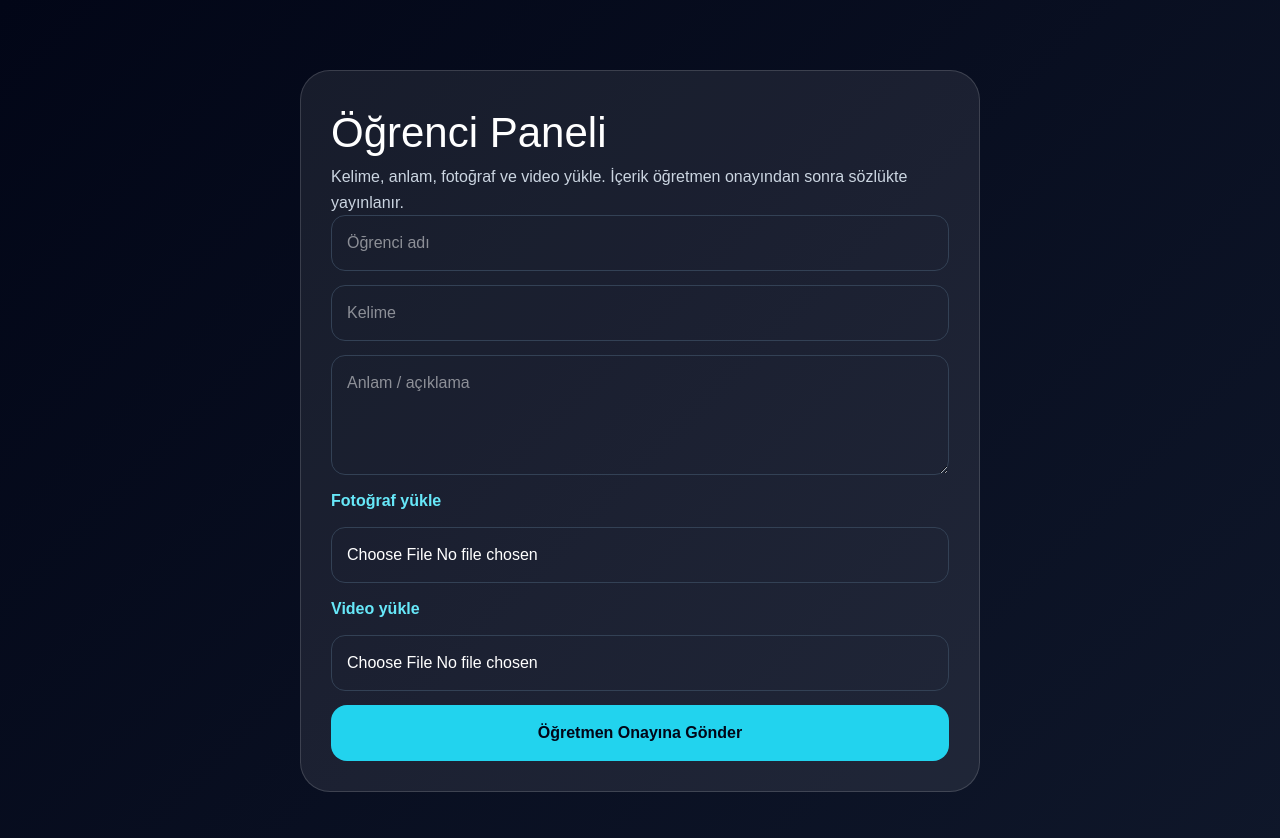
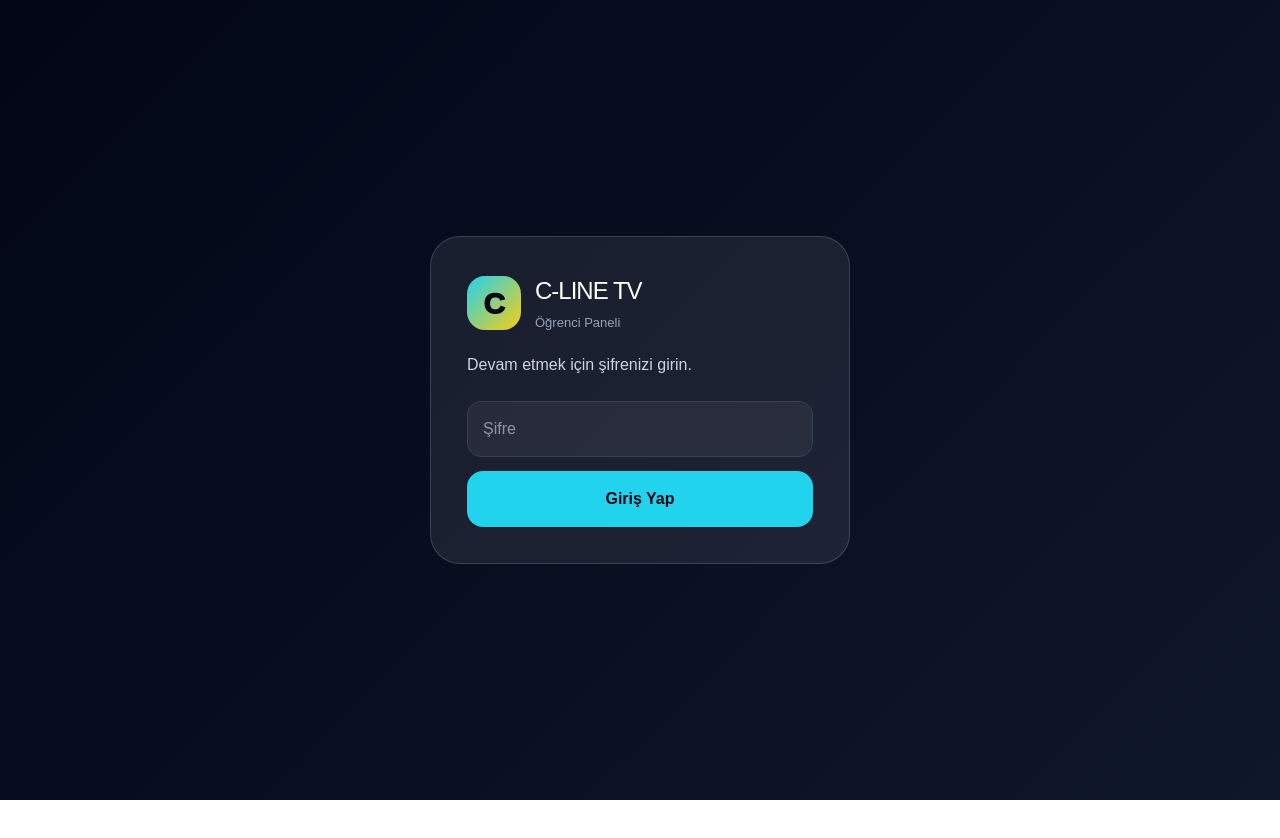
Before and after one commit to bakirkoybilsem1/c-line-tv, a Next.js app: page /student in a window 1280 px wide. Shown: the top 838 px of the page. After the commit the page ends 800 px from the top, so only its background shows below. Built offline with nearby package versions, Linux system fonts and the light colour scheme; no server answers.

Commit message:
Update page.tsx

```diff
--- a/app/student/page.tsx
+++ b/app/student/page.tsx
@@ -3,13 +3,29 @@
 import { useState } from "react";
 import { supabase } from "../../lib/supabase";
 
+const STUDENT_PASSWORD = "c-line12345";
+
 export default function StudentPage() {
+  const [authenticated, setAuthenticated] = useState(false);
+  const [passwordInput, setPasswordInput] = useState("");
+  const [authError, setAuthError] = useState("");
+
   const [word, setWord] = useState("");
   const [meaning, setMeaning] = useState("");
   const [studentName, setStudentName] = useState("");
   const [image, setImage] = useState<File | null>(null);
   const [video, setVideo] = useState<File | null>(null);
   const [message, setMessage] = useState("");
+
+  function handleLogin(e: React.FormEvent) {
+    e.preventDefault();
+    if (passwordInput === STUDENT_PASSWORD) {
+      setAuthenticated(true);
+      setAuthError("");
+    } else {
+      setAuthError("Hatalı şifre. Lütfen tekrar deneyin.");
+    }
+  }
 
   async function uploadFile(bucket: string, file: File) {
     const filePath = `${Date.now()}-${file.name}`;
@@ -63,6 +79,39 @@ export default function StudentPage() {
       console.error(err);
       setMessage("Hata oluştu. Supabase ayarlarını kontrol et.");
     }
+  }
+
+  if (!authenticated) {
+    return (
+      <main style={loginStyles.page}>
+        <div style={loginStyles.card}>
+          <div style={loginStyles.logoWrap}>
+            <div style={loginStyles.logo}>C</div>
+            <div>
+              <h1 style={loginStyles.brand}>C-LINE TV</h1>
+              <p style={loginStyles.brandSub}>Öğrenci Paneli</p>
+            </div>
+          </div>
+
+          <p style={loginStyles.desc}>Devam etmek için şifrenizi girin.</p>
+
+          <form onSubmit={handleLogin} style={loginStyles.form}>
+            <input
+              style={loginStyles.input}
+              type="password"
+              placeholder="Şifre"
+              value={passwordInput}
+              onChange={(e) => setPasswordInput(e.target.value)}
+              required
+            />
+            {authError && <p style={loginStyles.error}>{authError}</p>}
+            <button style={loginStyles.button} type="submit">
+              Giriş Yap
+            </button>
+          </form>
+        </div>
+      </main>
+    );
   }
 
   return (
@@ -124,6 +173,67 @@ export default function StudentPage() {
   );
 }
 
+const loginStyles: Record<string, React.CSSProperties> = {
+  page: {
+    minHeight: "100vh",
+    background: "linear-gradient(135deg, #020617, #0f172a)",
+    color: "white",
+    display: "flex",
+    alignItems: "center",
+    justifyContent: "center",
+    fontFamily: "Arial",
+    padding: 20,
+  },
+  card: {
+    width: "100%",
+    maxWidth: 420,
+    background: "rgba(255,255,255,.08)",
+    border: "1px solid rgba(255,255,255,.15)",
+    borderRadius: 30,
+    padding: 36,
+  },
+  logoWrap: {
+    display: "flex",
+    alignItems: "center",
+    gap: 14,
+    marginBottom: 20,
+  },
+  logo: {
+    width: 54,
+    height: 54,
+    borderRadius: 18,
+    background: "linear-gradient(135deg, #22d3ee, #facc15)",
+    color: "#020617",
+    display: "grid",
+    placeItems: "center",
+    fontSize: 30,
+    fontWeight: 1000,
+  } as React.CSSProperties,
+  brand: { margin: 0, fontSize: 24, letterSpacing: -1 },
+  brandSub: { margin: "4px 0 0", color: "#94a3b8", fontSize: 13 },
+  desc: { color: "#cbd5e1", marginBottom: 24 },
+  form: { display: "grid", gap: 14 },
+  input: {
+    padding: 15,
+    borderRadius: 14,
+    border: "1px solid #334155",
+    background: "rgba(255,255,255,0.05)",
+    color: "white",
+    fontSize: 16,
+  },
+  error: { color: "#f87171", fontWeight: 700, margin: 0 },
+  button: {
+    padding: 16,
+    borderRadius: 16,
+    border: 0,
+    background: "#22d3ee",
+    color: "#020617",
+    fontWeight: 900,
+    fontSize: 16,
+    cursor: "pointer",
+  },
+};
+
 const styles: Record<string, React.CSSProperties> = {
   page: {
     minHeight: "100vh",
@@ -147,12 +257,16 @@ const styles: Record<string, React.CSSProperties> = {
     padding: 15,
     borderRadius: 14,
     border: "1px solid #334155",
+    background: "rgba(255,255,255,0.05)",
+    color: "white",
     fontSize: 16,
   },
   textarea: {
     padding: 15,
     borderRadius: 14,
     border: "1px solid #334155",
+    background: "rgba(255,255,255,0.05)",
+    color: "white",
     minHeight: 120,
     fontSize: 16,
   },
```
